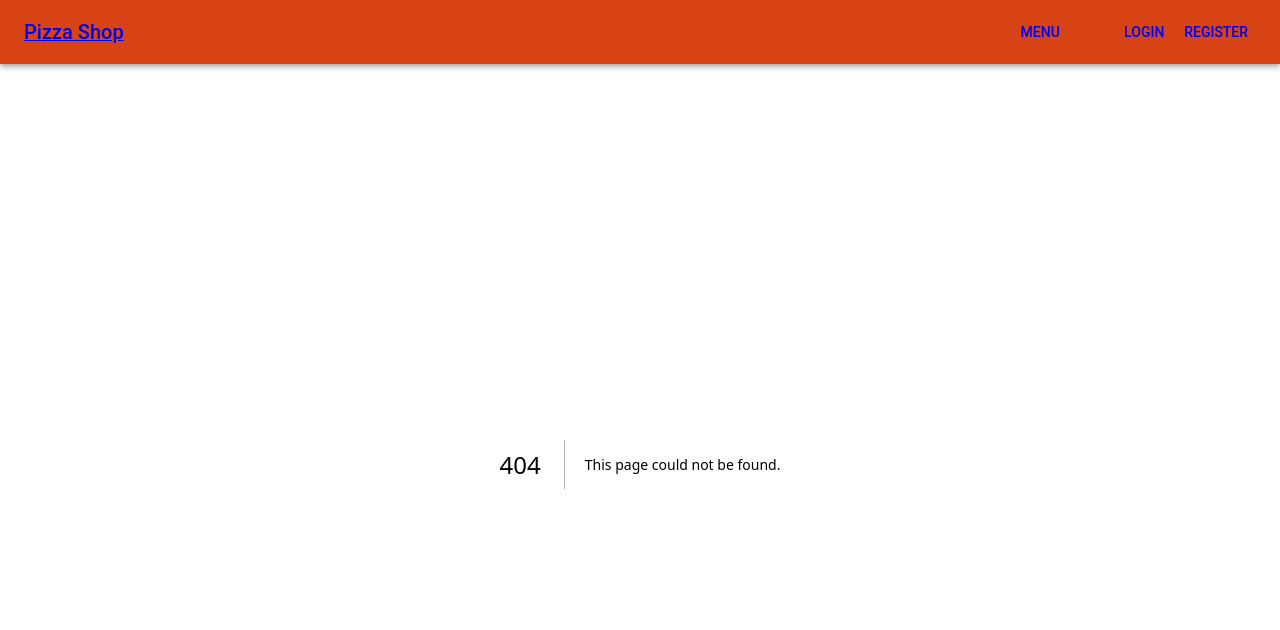
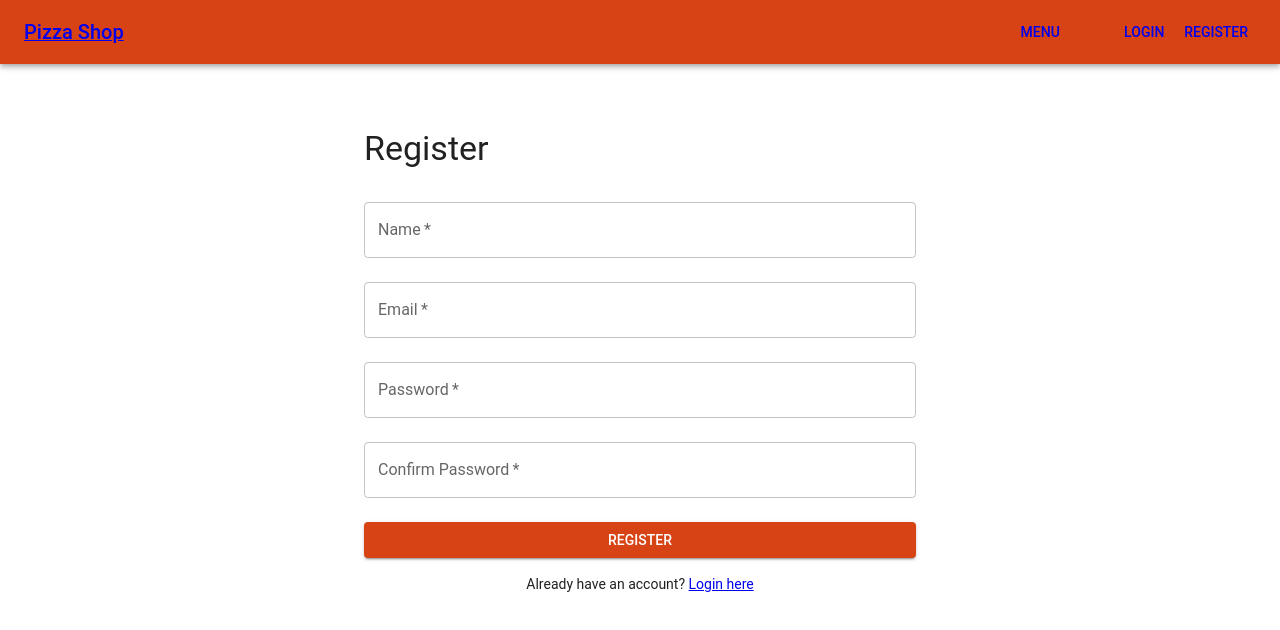
Before and after one commit to Shehan-Annasiwatta/pizza-ordering-frontend, a Next.js app: page /register in a window 1280 px wide. Before the commit this address had no page. Shown: the top 630 px of the page. Built offline with nearby package versions, Linux system fonts and the light colour scheme; some icons are missing.

Commit message:
Login/Signup UIs done

```diff
--- /dev/null
+++ b/src/app/register/page.tsx
@@ -0,0 +1,92 @@
+'use client';
+
+import React, { useState } from 'react';
+import { useRouter } from 'next/navigation';
+import { Container, TextField, Button, Typography, Box, Alert } from '@mui/material';
+import NextLink from 'next/link';
+
+export default function RegisterPage() {
+  const router = useRouter();
+  const [form, setForm] = useState({ name: '', email: '', password: '', confirmPassword: '' });
+  const [error, setError] = useState('');
+  const [success, setSuccess] = useState('');
+
+  const handleChange = (e: React.ChangeEvent<HTMLInputElement>) => {
+    setForm({ ...form, [e.target.name]: e.target.value });
+  };
+
+  const handleRegister = (e: React.FormEvent) => {
+    e.preventDefault();
+    setError('');
+    setSuccess('');
+
+    const emailRegex = /^[^\\s@]+@[^\\s@]+\\.[^\\s@]+$/;
+    if (!emailRegex.test(form.email)) {
+      setError('Invalid email format');
+      return;
+    }
+
+    if (form.password !== form.confirmPassword) {
+      setError('Passwords do not match');
+      return;
+    }
+
+    // Dummy register success
+    setSuccess('Registration successful! Redirecting to login...');
+    setTimeout(() => router.push('/login'), 1500); // ✅ navigate to login after 1.5s
+  };
+
+  return (
+    <Container maxWidth="sm" sx={{ mt: 8 }}>
+      <Typography variant="h4" gutterBottom>Register</Typography>
+      {error && <Alert severity="error">{error}</Alert>}
+      {success && <Alert severity="success">{success}</Alert>}
+      <Box component="form" onSubmit={handleRegister} noValidate sx={{ mt: 2 }}>
+        <TextField
+          label="Name"
+          name="name"
+          fullWidth
+          margin="normal"
+          value={form.name}
+          onChange={handleChange}
+          required
+        />
+        <TextField
+          label="Email"
+          name="email"
+          fullWidth
+          margin="normal"
+          value={form.email}
+          onChange={handleChange}
+          required
+        />
+        <TextField
+          label="Password"
+          name="password"
+          type="password"
+          fullWidth
+          margin="normal"
+          value={form.password}
+          onChange={handleChange}
+          required
+        />
+        <TextField
+          label="Confirm Password"
+          name="confirmPassword"
+          type="password"
+          fullWidth
+          margin="normal"
+          value={form.confirmPassword}
+          onChange={handleChange}
+          required
+        />
+        <Button type="submit" variant="contained" fullWidth sx={{ mt: 2 }}>
+          Register
+        </Button>
+        <Typography variant="body2" align="center" sx={{ mt: 2 }}>
+          Already have an account? <NextLink href="/login">Login here</NextLink>
+        </Typography>
+      </Box>
+    </Container>
+  );
+}
```
Also changed, not shown: src/app/login/page.tsx (added, +71 -0 lines).
